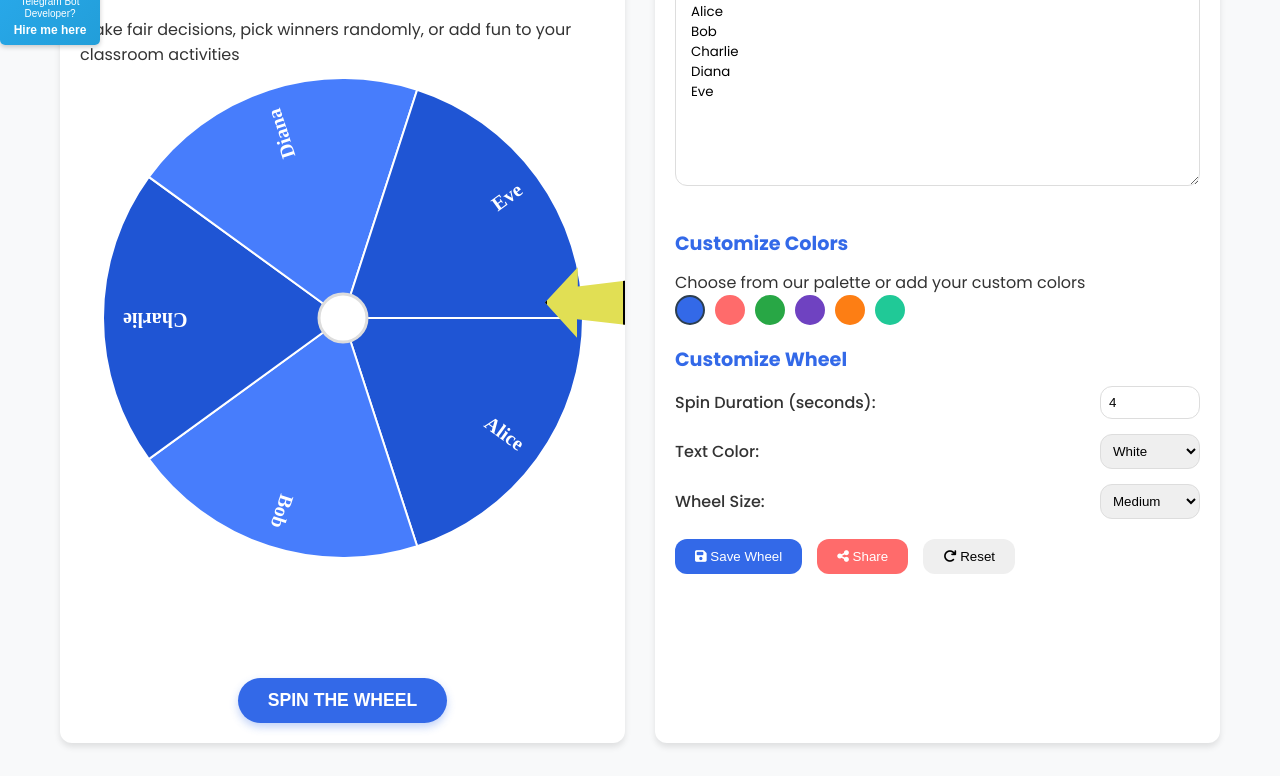
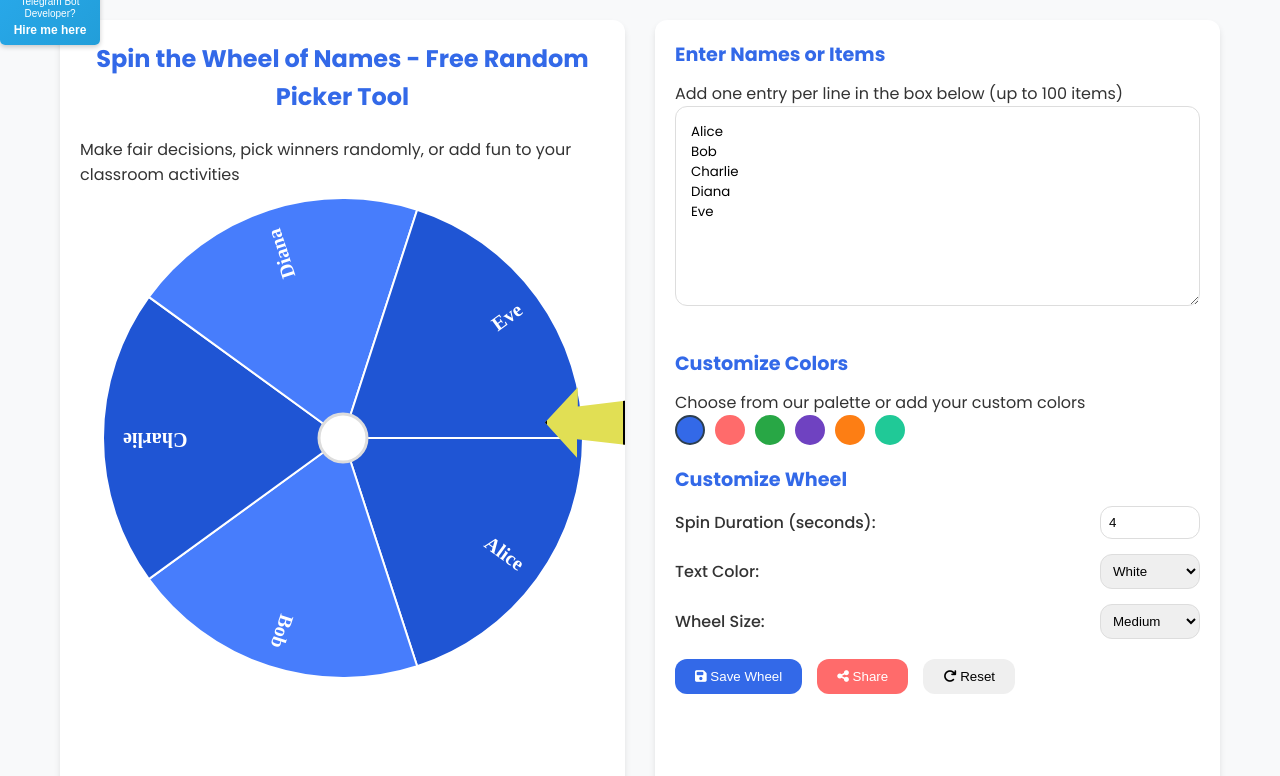
Before and after one commit to AlizaibWEBdev/spin-names, a plain HTML site: page index.html in a window 1280 px wide. Shown: the part 250-1026 px from the top of the page. Drawn offline with Linux system fonts and the light colour scheme.

Commit message:
Update style.css

```diff
--- a/style.css
+++ b/style.css
@@ -81,7 +81,7 @@
             display: grid;
             grid-template-columns: 1fr;
             gap: 30px;
-            margin-top: 30px;
+            margin-top: 150px;
         }
 
         @media (min-width: 992px) {
```
